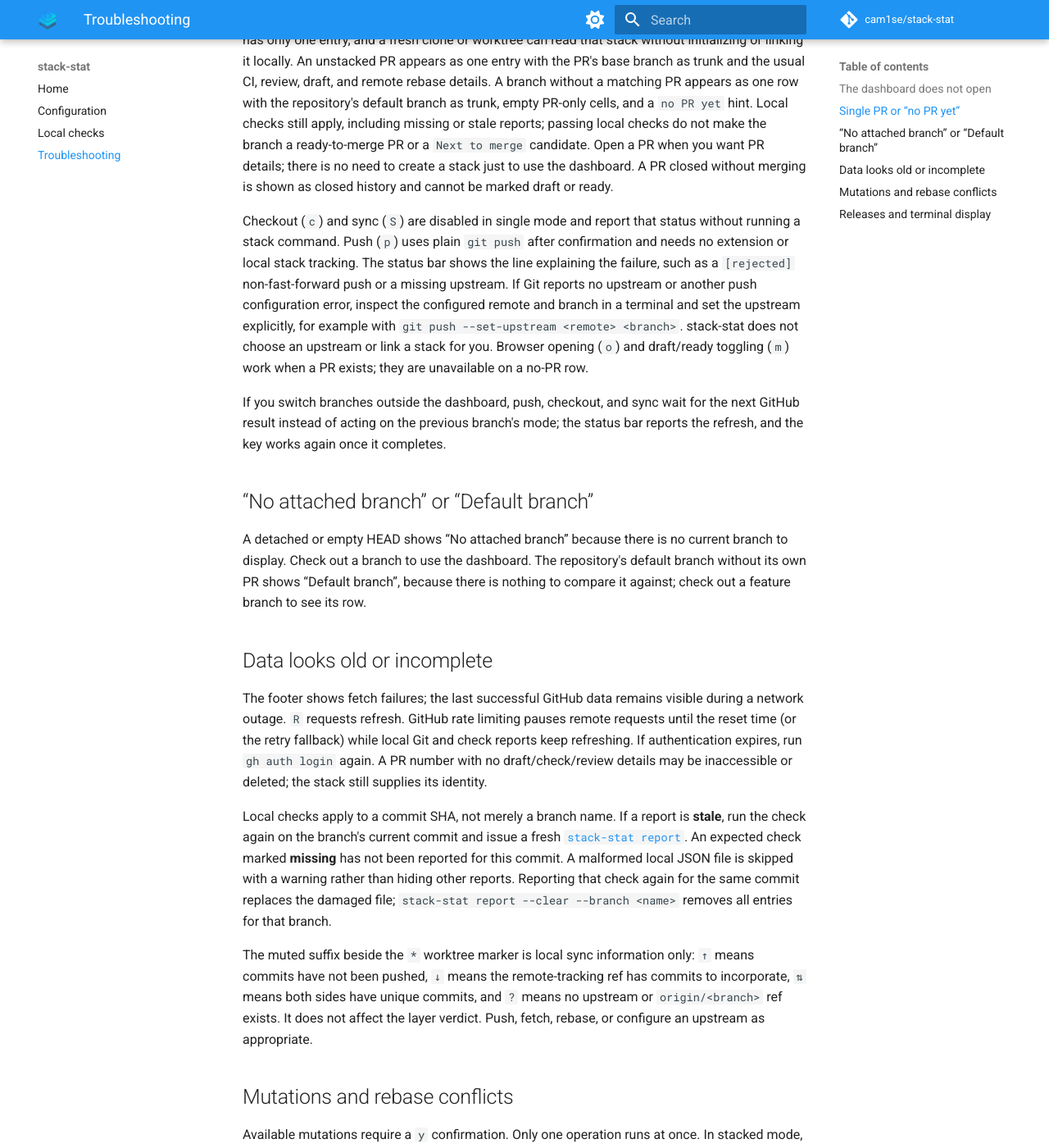
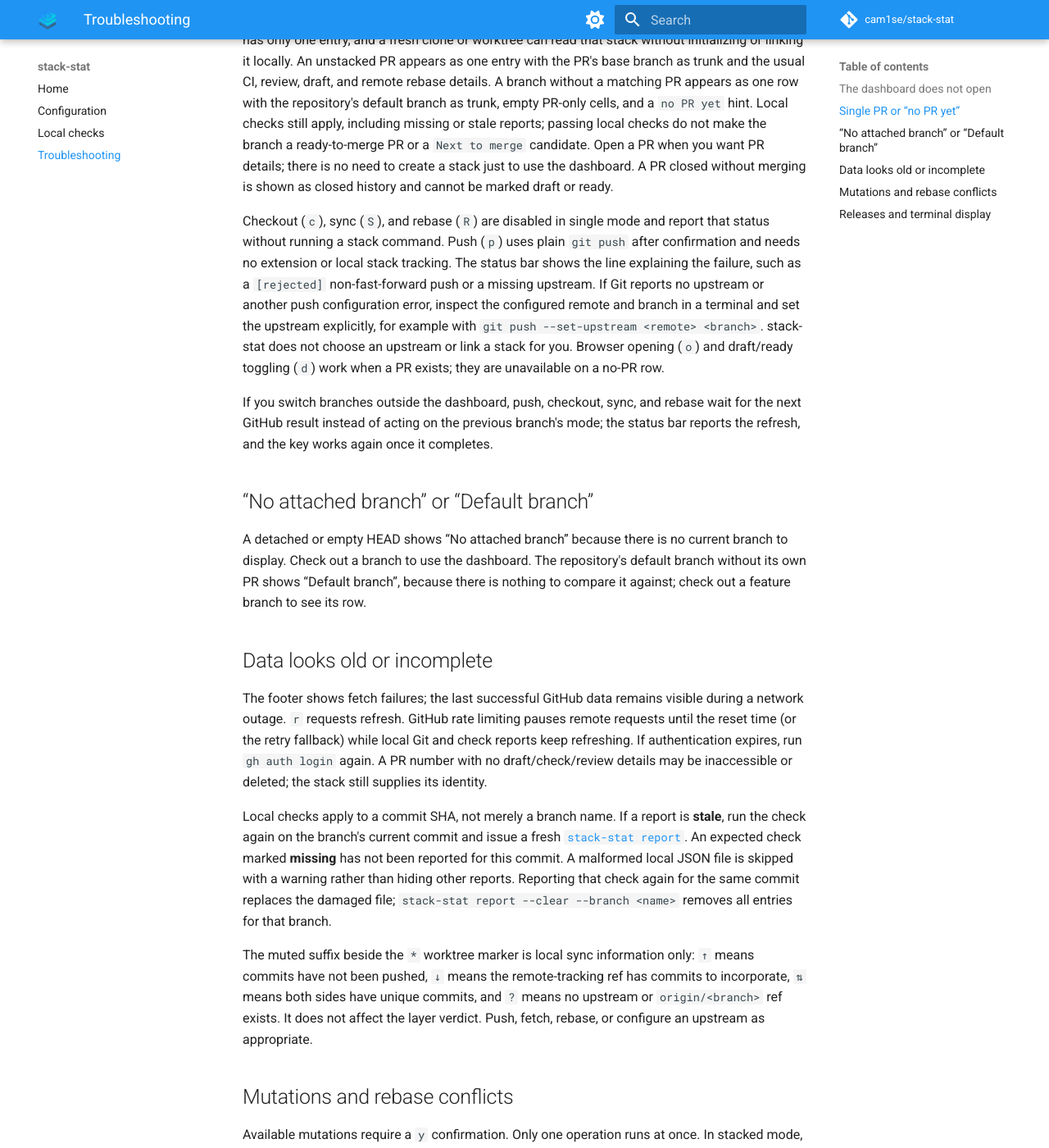
Before and after one commit to cam1se/stack-stat, an MkDocs documentation site: the page built from docs/user/troubleshooting.md, in a window 1280 px wide and 1400 px high, scrolled down 628 px. Shown: the whole window at 82% size. Built offline with MkDocs 1.6.1 and Material for MkDocs 9.7.7, drawn with Linux system fonts in a browser that asks for light colours; comment, search, counter and statistics services are not loaded; some of the changed text lies outside the part shown.

Commit message:
docs: document the rebase key and keymap conventions
Closes: #24

```diff
--- a/docs/user/troubleshooting.md
+++ b/docs/user/troubleshooting.md
@@ -14,9 +14,9 @@
 
 The TUI follows the **checked-out worktree branch** and reads its PR's stack from GitHub, not local `gh stack` tracking. A PR with a non-null GitHub stack uses stacked mode even when the stack has only one entry, and a fresh clone or worktree can read that stack without initializing or linking it locally. An unstacked PR appears as one entry with the PR's base branch as trunk and the usual CI, review, draft, and remote rebase details. A branch without a matching PR appears as one row with the repository's default branch as trunk, empty PR-only cells, and a `no PR yet` hint. Local checks still apply, including missing or stale reports; passing local checks do not make the branch a ready-to-merge PR or a `Next to merge` candidate. Open a PR when you want PR details; there is no need to create a stack just to use the dashboard. A PR closed without merging is shown as closed history and cannot be marked draft or ready.
 
-Checkout (`c`) and sync (`S`) are disabled in single mode and report that status without running a stack command. Push (`p`) uses plain `git push` after confirmation and needs no extension or local stack tracking. The status bar shows the line explaining the failure, such as a `[rejected]` non-fast-forward push or a missing upstream. If Git reports no upstream or another push configuration error, inspect the configured remote and branch in a terminal and set the upstream explicitly, for example with `git push --set-upstream <remote> <branch>`. stack-stat does not choose an upstream or link a stack for you. Browser opening (`o`) and draft/ready toggling (`m`) work when a PR exists; they are unavailable on a no-PR row.
+Checkout (`c`), sync (`S`), and rebase (`R`) are disabled in single mode and report that status without running a stack command. Push (`p`) uses plain `git push` after confirmation and needs no extension or local stack tracking. The status bar shows the line explaining the failure, such as a `[rejected]` non-fast-forward push or a missing upstream. If Git reports no upstream or another push configuration error, inspect the configured remote and branch in a terminal and set the upstream explicitly, for example with `git push --set-upstream <remote> <branch>`. stack-stat does not choose an upstream or link a stack for you. Browser opening (`o`) and draft/ready toggling (`d`) work when a PR exists; they are unavailable on a no-PR row.
 
-If you switch branches outside the dashboard, push, checkout, and sync wait for the next GitHub result instead of acting on the previous branch's mode; the status bar reports the refresh, and the key works again once it completes.
+If you switch branches outside the dashboard, push, checkout, sync, and rebase wait for the next GitHub result instead of acting on the previous branch's mode; the status bar reports the refresh, and the key works again once it completes.
 
 ## “No attached branch” or “Default branch”
 
@@ -24,7 +24,7 @@ A detached or empty HEAD shows “No attached branch” because there is no curr
 
 ## Data looks old or incomplete
 
-The footer shows fetch failures; the last successful GitHub data remains visible during a network outage. `R` requests refresh. GitHub rate limiting pauses remote requests until the reset time (or the retry fallback) while local Git and check reports keep refreshing. If authentication expires, run `gh auth login` again. A PR number with no draft/check/review details may be inaccessible or deleted; the stack still supplies its identity.
+The footer shows fetch failures; the last successful GitHub data remains visible during a network outage. `r` requests refresh. GitHub rate limiting pauses remote requests until the reset time (or the retry fallback) while local Git and check reports keep refreshing. If authentication expires, run `gh auth login` again. A PR number with no draft/check/review details may be inaccessible or deleted; the stack still supplies its identity.
 
 Local checks apply to a commit SHA, not merely a branch name. If a report is **stale**, run the check again on the branch's current commit and issue a fresh [`stack-stat report`](local-checks.md). An expected check marked **missing** has not been reported for this commit. A malformed local JSON file is skipped with a warning rather than hiding other reports. Reporting that check again for the same commit replaces the damaged file; `stack-stat report --clear --branch <name>` removes all entries for that branch.
 
@@ -34,9 +34,9 @@ The muted suffix beside the `*` worktree marker is local sync information only:
 
 Available mutations require a `y` confirmation. Only one operation runs at once. In stacked mode, a `gh stack` conflict leaves the TUI open and reports the error; resolve it with `gh stack rebase --continue` or `gh stack rebase --abort` in a terminal after inspecting the repository state. A sync that prints `Sync aborted` despite exiting 0 means local and remote stack chains diverge; stack-stat treats it as an abort, not as a successful sync. Inspect the two chains before retrying. stack-stat never silently resolves conflicts.
 
-If stacked checkout, push, or sync reports that `gh stack` is unavailable, run `gh extension install github/gh-stack` and verify with `gh extension list`. The extension is needed only for these stacked actions; its absence does not prevent the dashboard from opening or a single-mode push from running.
+If stacked checkout, push, sync, or rebase reports that `gh stack` is unavailable, run `gh extension install github/gh-stack` and verify with `gh extension list`. The extension is needed only for these stacked actions; its absence does not prevent the dashboard from opening or a single-mode push from running.
 
-Stacked push and sync need local stack tracking. When it is missing, stack-stat asks for confirmation before running `gh stack checkout <pr-number-or-branch>` to link it, then continues the requested action. Checkout can change the worktree, so inspect the target in the prompt. Declining does not link or retry and leaves a cancellation message. No read or refresh links a stack automatically.
+Stacked push, sync, and rebase need local stack tracking. When it is missing, stack-stat asks for confirmation before running `gh stack checkout <pr-number-or-branch>` to link it, then continues the requested action. Checkout can change the worktree, so inspect the target in the prompt. Declining does not link or retry and leaves a cancellation message. No read or refresh links a stack automatically.
 
 ## Releases and terminal display
 
```
Also changed, not shown: README.md (+2 -2 lines), docs/architecture/06-tui.md (+8 -2 lines), docs/user/configuration.md (+1 -1 lines), docs/user/index.md (+6 -5 lines).
